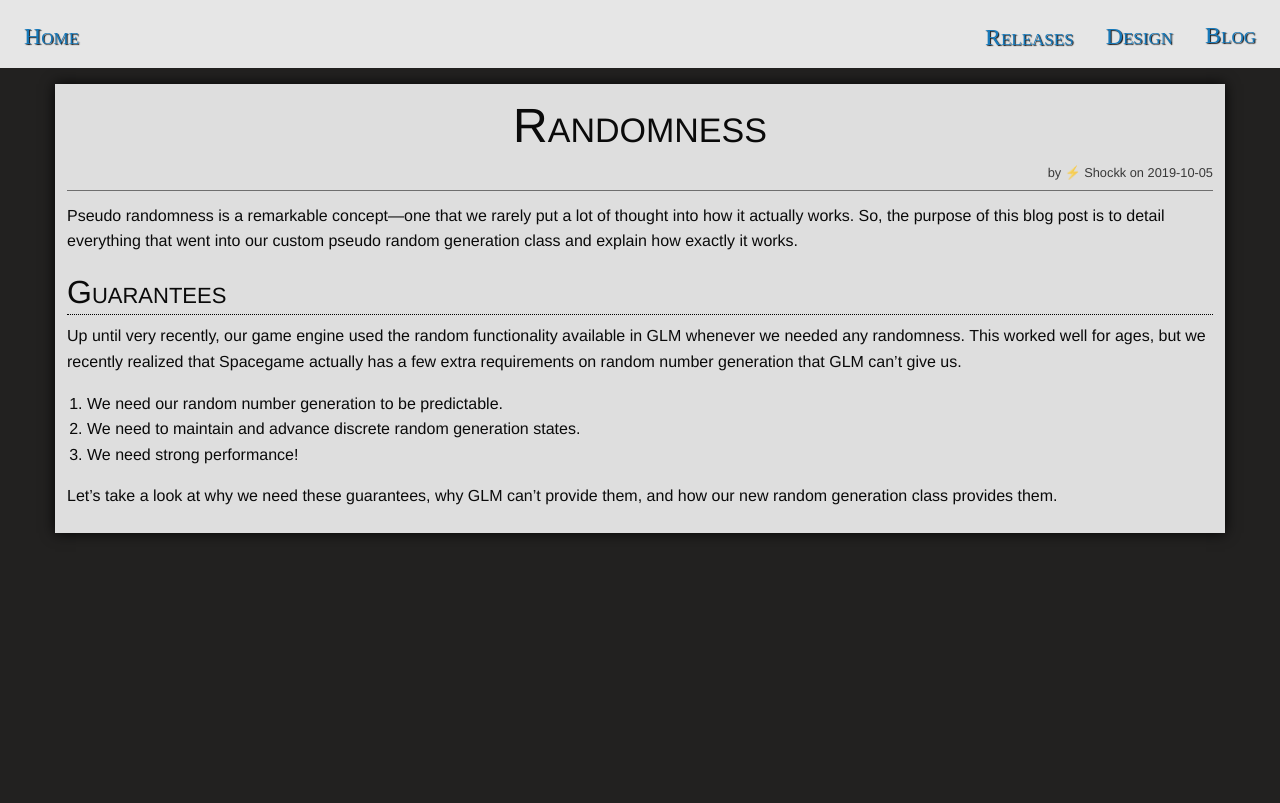
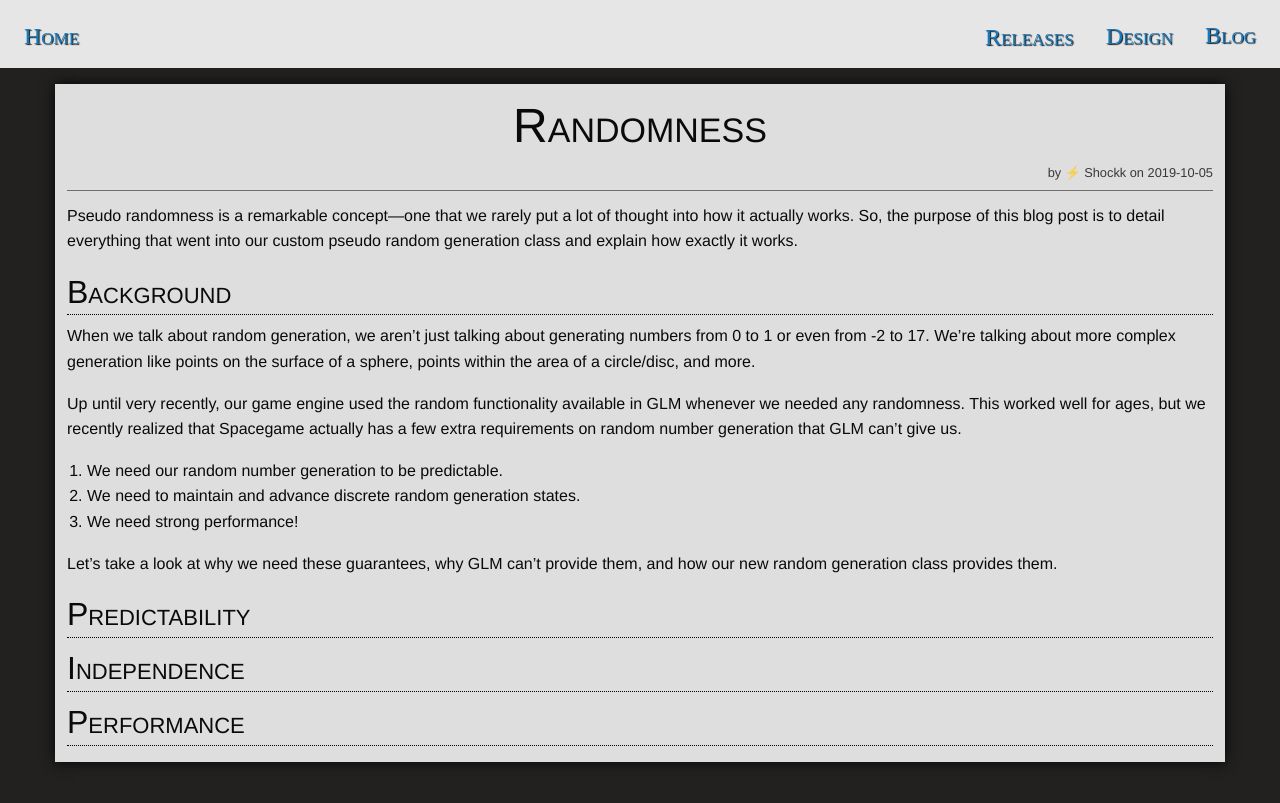
Before and after one commit to ori-sky/polar-space, a Jekyll site: the page built from _posts/2019-10-05-01-randomness.md, in a window 1280 px wide. Shown: the top 803 px of the page. Built offline with Jekyll 4.4.1, drawn with Linux system fonts in a browser that asks for light colours; nearby versions of some CDN libraries; some web fonts are replaced; our own code applies the rules of GitHub Pages for plain Markdown files; library files that are not in the unit come from our copies.

Commit message:
Update 2019-10-05-01-randomness.md

```diff
--- a/_posts/2019-10-05-01-randomness.md
+++ b/_posts/2019-10-05-01-randomness.md
@@ -6,7 +6,9 @@ description: A detailed overview of how we implement uniform randomness in our g
 ---
 Pseudo randomness is a remarkable concept—one that we rarely put a lot of thought into how it actually works. So, the purpose of this blog post is to detail everything that went into our custom pseudo random generation class and explain how exactly it works.
 
-# Guarantees
+# Background
+
+When we talk about random generation, we aren't just talking about generating numbers from 0 to 1 or even from -2 to 17. We're talking about more complex generation like points on the surface of a sphere, points within the area of a circle/disc, and more.
 
 Up until very recently, our game engine used the random functionality available in GLM whenever we needed any randomness. This worked well for ages, but we recently realized that Spacegame actually has a few extra requirements on random number generation that GLM can't give us.
 
@@ -15,3 +17,9 @@ Up until very recently, our game engine used the random functionality available
 3. We need strong performance!
 
 Let's take a look at why we need these guarantees, why GLM can't provide them, and how our new random generation class provides them.
+
+# Predictability
+
+# Independence
+
+# Performance
```
